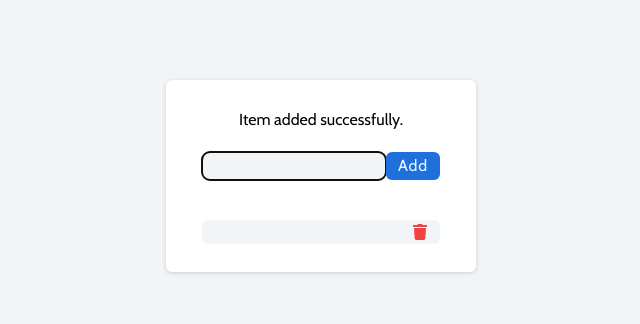
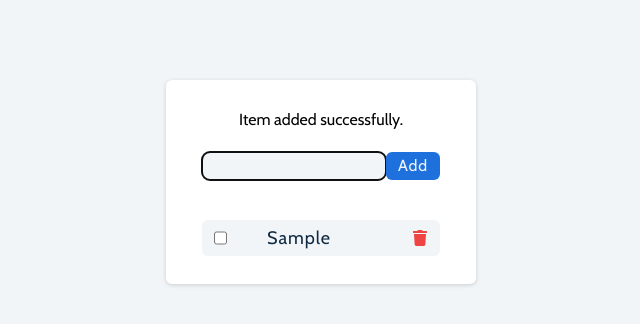
Before and after one commit to alwaysappear/reducer--prac, a React (Vite) app: page / in a window 1280 px wide. Both pictures are taken after typing "Sample" into the empty fields and a click on the button "Add". Shown: the top 324 px of the page, without its empty margins (319-959 px from the left). Built offline with nearby package versions, Linux system fonts and the light colour scheme.

Commit message:
remove btn

```diff
--- a/src/components/Item.jsx
+++ b/src/components/Item.jsx
@@ -1,16 +1,18 @@
 import { useState } from 'react'
 import { FaTrash } from 'react-icons/fa'
 
-const Item = (item) => {
+const Item = ({ item, remove }) => {
+    const [done, setDone] = useState(false)
+    const { id, name } = item
 
     return (
         <article className="item">
             <div>
-                {/* <input type="checkbox" autoFocus
-                    value={done} onChange={() => setDone(e.target.value)} /> */}
-                <h3>{item.name}</h3>
+                <input type="checkbox"
+                    value={done} onChange={(e) => setDone(e.target.value)} />
+                <h3>{name}</h3>
             </div>
-            <button className="btn-rm">
+            <button className="btn-rm" onClick={() => remove(id)}>
                 <FaTrash />
             </button>
         </ article>
```
